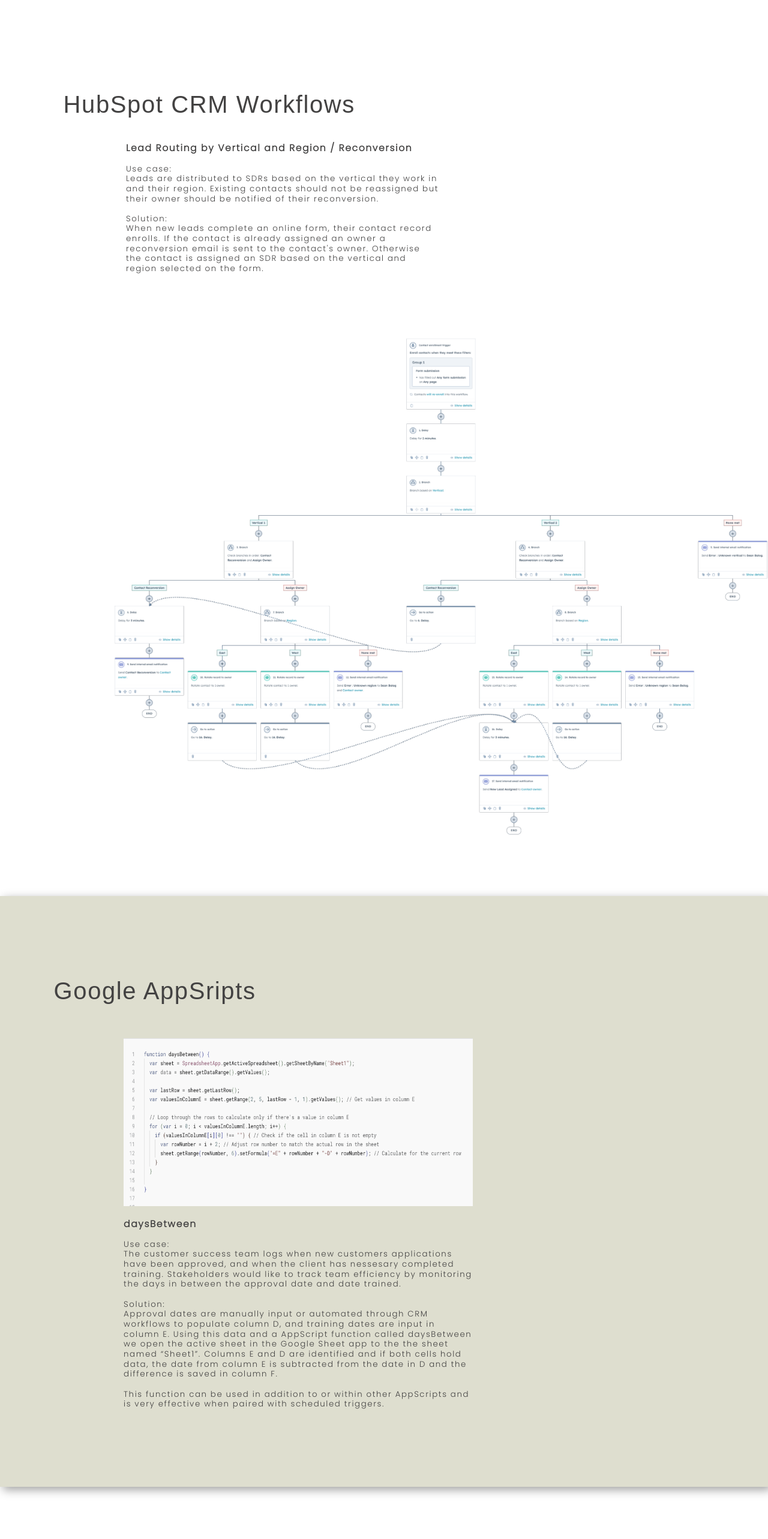
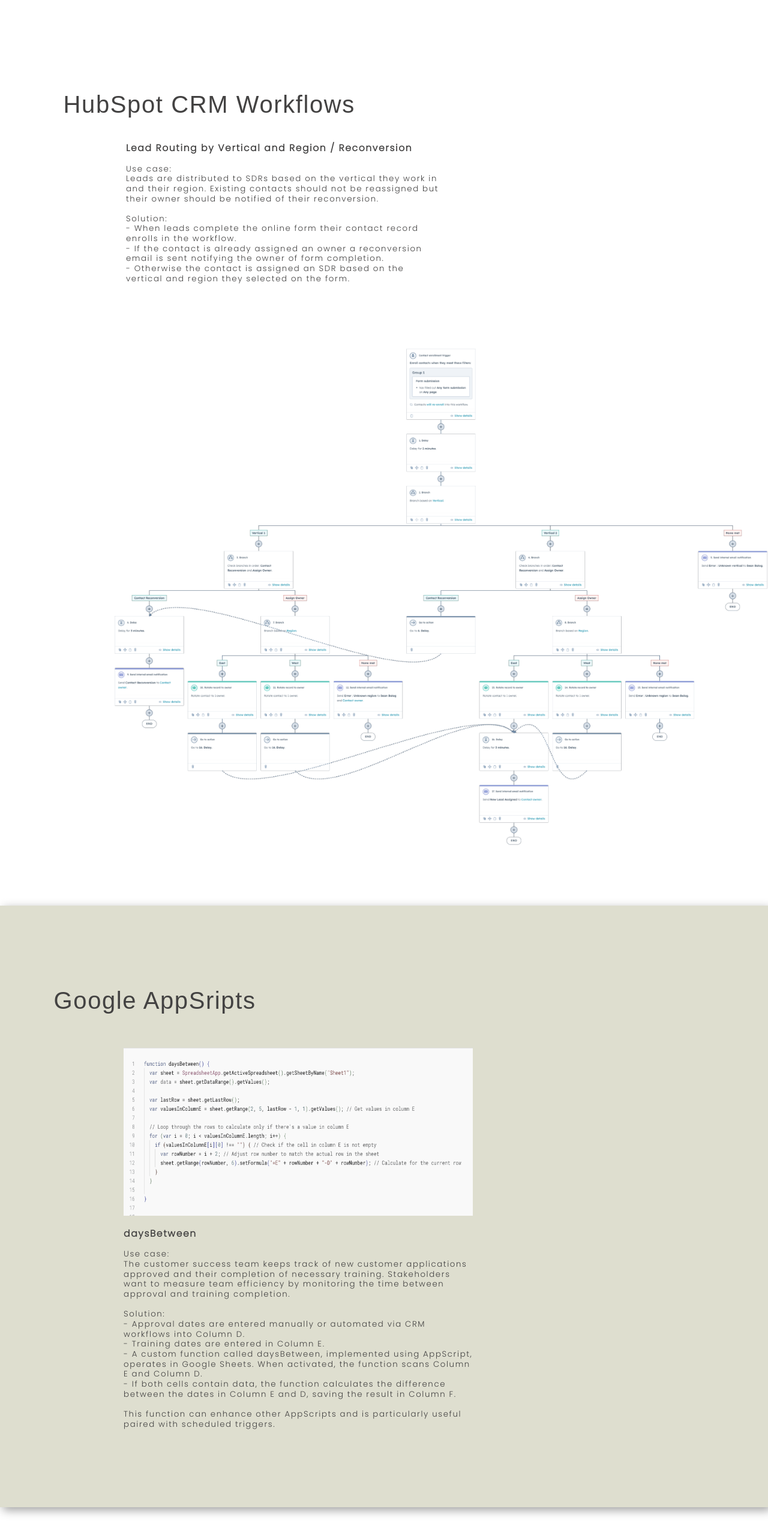
Before and after one commit to seamb/SeanBalog, a React (Create React App) app: page / in a window 1280 px wide. Shown: the part 2066-4632 px from the top of the page at 60% size. Built offline with nearby package versions, Linux system fonts and the light colour scheme; a web font is replaced by a local one.

Commit message:
fixed typos pt2

```diff
--- a/src/components/Scripts.js
+++ b/src/components/Scripts.js
@@ -13,25 +13,24 @@
           <br />
           <div>
             Use case:
-            <br /> The customer success team logs when new customers
-            applications have been approved, and when the client has nessesary
-            completed training. Stakeholders would like to track team efficiency
-            by monitoring the days in between the approval date and date
-            trained.
             <br />
+            The customer success team keeps track of new customer applications
+            approved and their completion of necessary training. Stakeholders
+            want to measure team efficiency by monitoring the time between
+            approval and training completion. <br /> <br />
+            Solution: <br />
+            - Approval dates are entered manually or automated via CRM workflows
+            into Column D.
+            <br /> - Training dates are entered in Column E.
+            <br /> - A custom function called daysBetween, implemented using
+            AppScript, operates in Google Sheets. When activated, the function
+            scans Column E and Column D.
+            <br /> - If both cells contain data, the function calculates the
+            difference between the dates in Column E and D, saving the result in
+            Column F.
             <br />
-            Solution:
-            <br /> Approval dates are manually input or automated through CRM
-            workflows to populate column D, and training dates are input in
-            column E. Using this data and a AppScript function called
-            daysBetween we open the active sheet in the Google Sheet app to the
-            the sheet named “Sheet1”. Columns E and D are identified and if both
-            cells hold data, the date from column E is subtracted from the date
-            in D and the difference is saved in column F.
-            <br />
-            <br /> This function can be used in addition to or within other
-            AppScripts and is very effective when paired with scheduled
-            triggers.
+            <br /> This function can enhance other AppScripts and is
+            particularly useful paired with scheduled triggers.
           </div>
         </div>
       </div>
--- a/src/components/Workflows.js
+++ b/src/components/Workflows.js
@@ -21,11 +21,12 @@
               <br />
               Solution:
               <br />
-              When new leads complete an online form, their contact record
-              enrolls. If the contact is already assigned an owner a
-              reconversion email is sent to the contact's owner. Otherwise the
-              contact is assigned an SDR based on the vertical and region
-              selected on the form.
+              - When leads complete the online form their contact record enrolls
+              in the workflow. <br />
+              - If the contact is already assigned an owner a reconversion email
+              is sent notifying the owner of form completion. <br /> - Otherwise
+              the contact is assigned an SDR based on the vertical and region
+              they selected on the form.
               <br />
             </div>
           </div>
```
